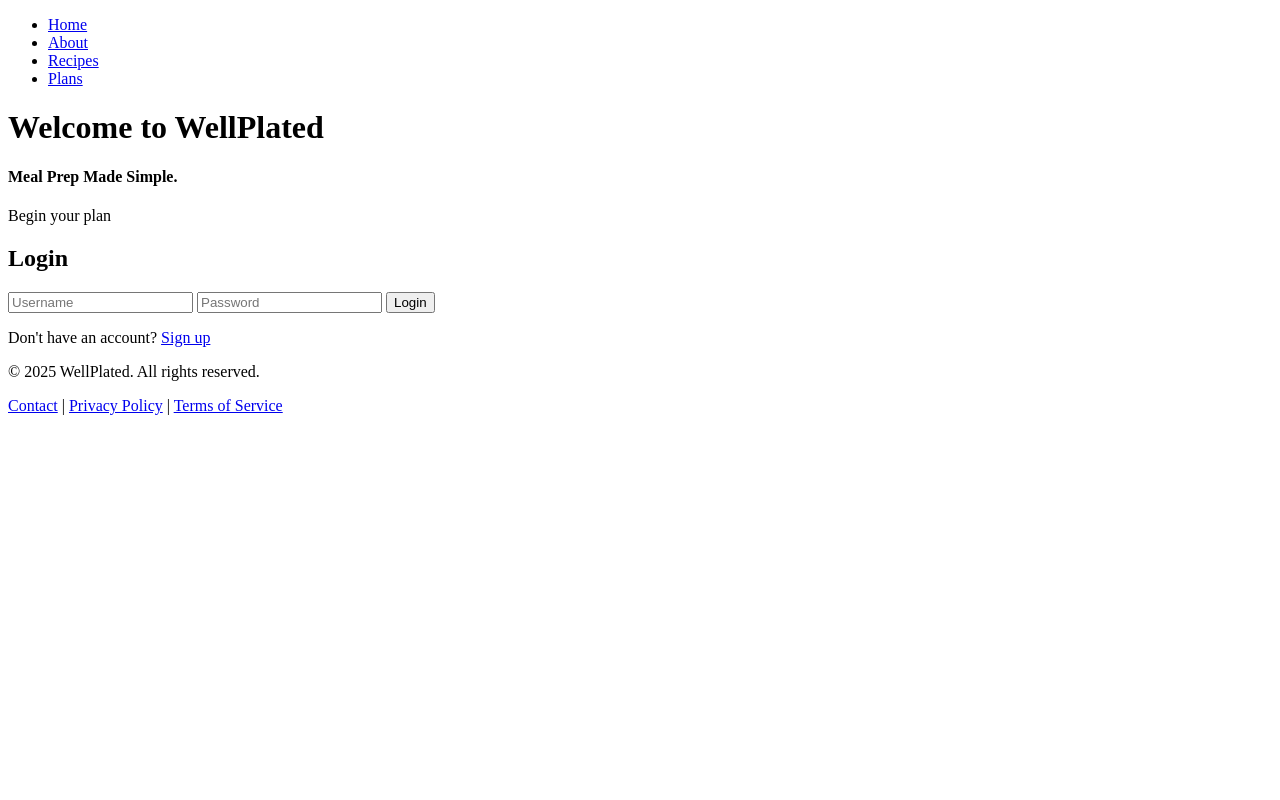
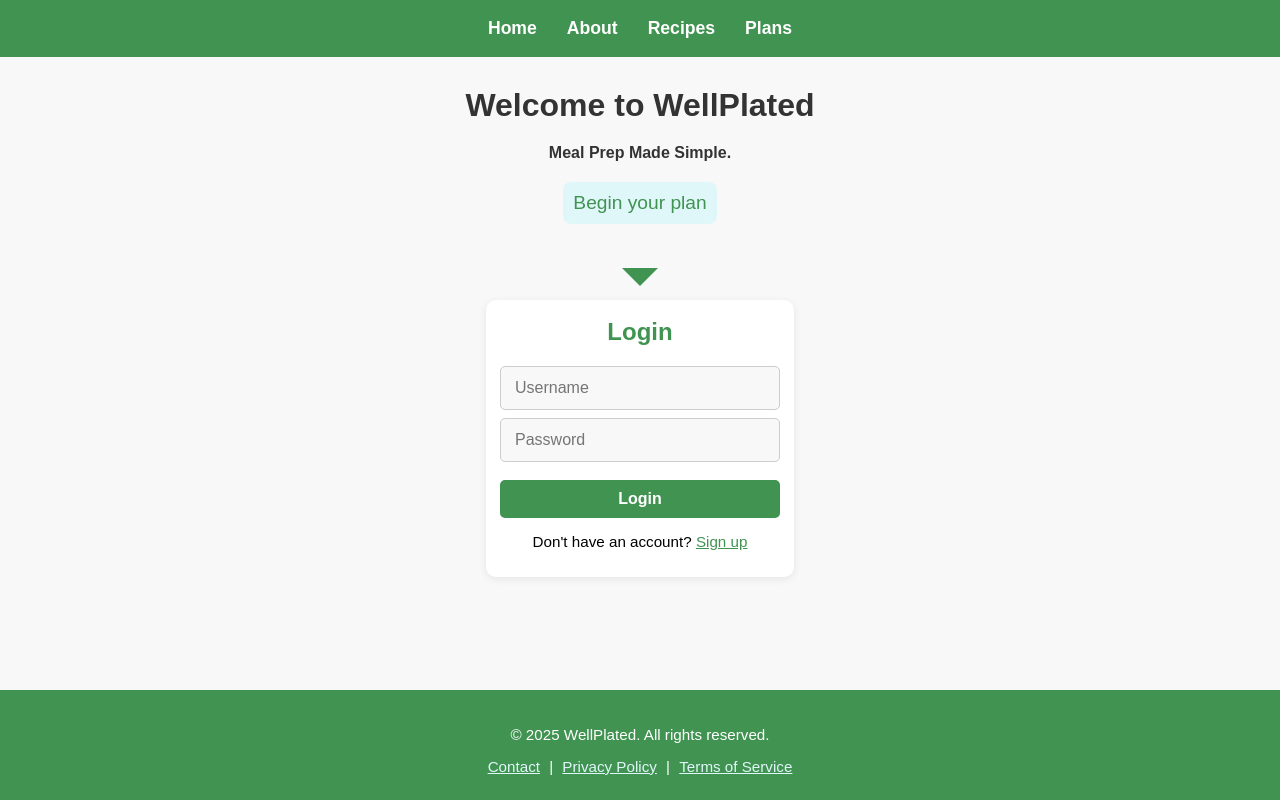
Before and after one commit to ljwilliams09/Meal-Prep-App, a website: page public/login.html in a window 1280 px wide. Drawn offline with Linux system fonts and the light colour scheme; files that its build step writes are made by us from their sources; the site is published under a folder, as on GitHub Pages, so addresses that start at the root find nothing.

Commit message:
swtiching some files

```diff
--- a/public/login.html
+++ b/public/login.html
@@ -4,7 +4,7 @@
     <meta charset="UTF-8">
     <meta name="viewport" content="width=device-width, initial-scale=1.0">
     <title>WellPlated Login</title>
-    <link rel="stylesheet" href="/src/css/login.css"> <!-- Optional: Link to your CSS -->
+    <link rel="stylesheet" href="public/css/login.css"> <!-- Optional: Link to your CSS -->
 </head>
 <body>
     <nav class="navbar">
--- a/server/server.js
+++ b/server/server.js
@@ -4,6 +4,8 @@ const app = express();
 const path = require('path')
 
 const port = 3000
+
+app.use(express.static(path.join(__dirname, '..', 'src')))
 
 app.listen(port, () => {
     console.log(`Running on Port ${port}`)
```
Also changed, not shown: public/css/login.css (renamed from src/css/login.css).
